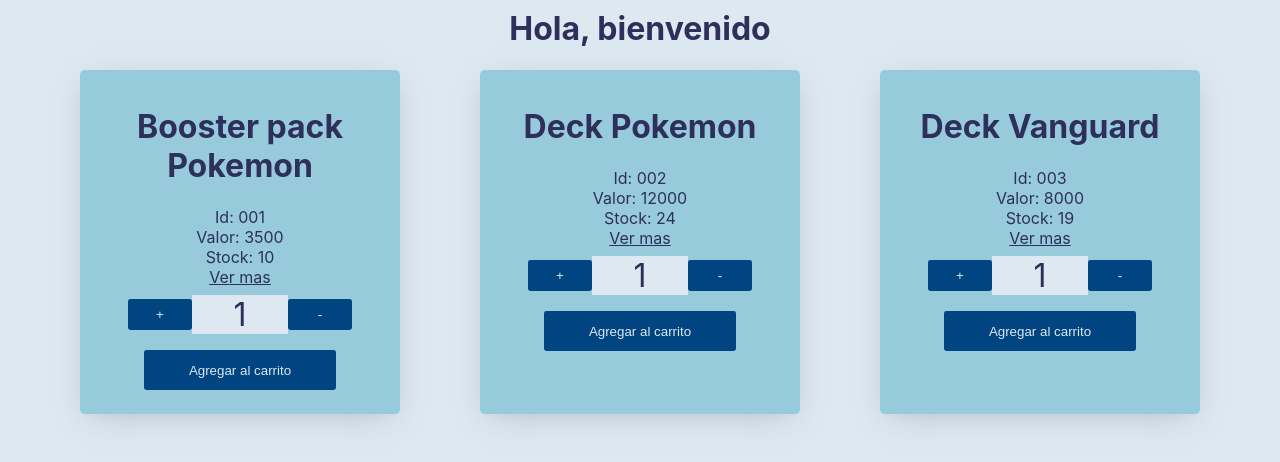
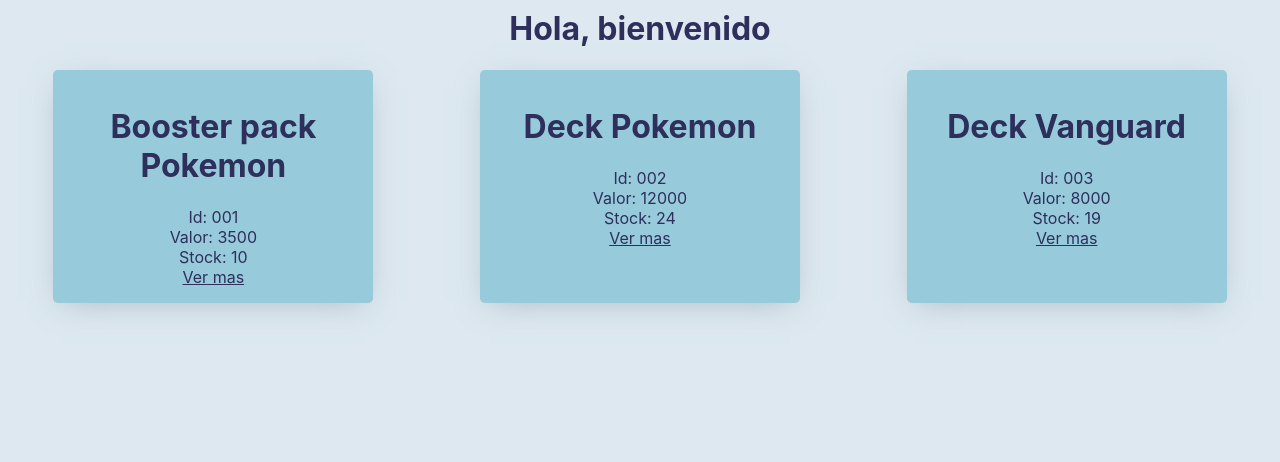
Before and after one commit to aPoncho/react2_coder, a React (Create React App) app: page / in a window 1280 px wide. Shown: the part 316-778 px from the top of the page. Built offline with nearby package versions, Linux system fonts and the light colour scheme.

Commit message:
cambiado item counter a item detail

```diff
--- a/src/Components/Item/Item.css
+++ b/src/Components/Item/Item.css
@@ -7,3 +7,7 @@
     background-color: var(--main-bg-2);
     box-shadow: 0 7px 30px -10px rgb(150,170,180, 0.8);
 }
+
+.item-counter {
+
+}
--- a/src/Components/Item/Item.jsx
+++ b/src/Components/Item/Item.jsx
@@ -11,7 +11,6 @@
         <span>Valor: {price}</span>
         <span>Stock: {stock}</span>
         <Link to={`/item/${id}`}>Ver mas</Link>
-        <ItemCount stock={stock} initial={1}/>
     </div>
   )
 }
--- a/src/Components/ItemDetail/ItemDetail.jsx
+++ b/src/Components/ItemDetail/ItemDetail.jsx
@@ -1,4 +1,5 @@
 import React from 'react'
+import ItemCount from '../ItemCount/ItemCount'
 
 export default function ItemDetail({item}) {
 
@@ -7,6 +8,7 @@
         <h1>{item.name}</h1>
         <p>Stock: {item.stock}</p>
         <h2>Valor: ${item.price}</h2>
+        <ItemCount stock={item.stock} initial={1}/>
     </div>
   )
 }
--- a/src/Components/ItemList/item-list.css
+++ b/src/Components/ItemList/item-list.css
@@ -1,4 +1,5 @@
 .item-list {
     display: flex;
-    justify-content: space-evenly;
+    flex-wrap: wrap;
+    justify-content: space-around;
 }
```
